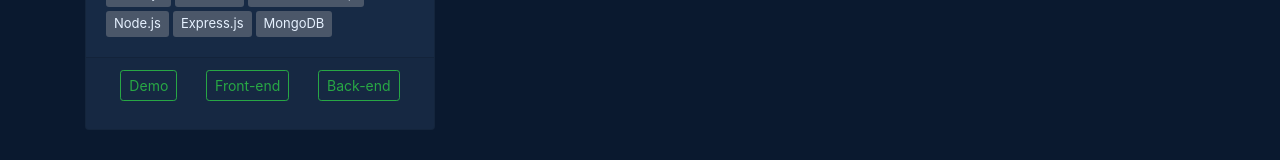
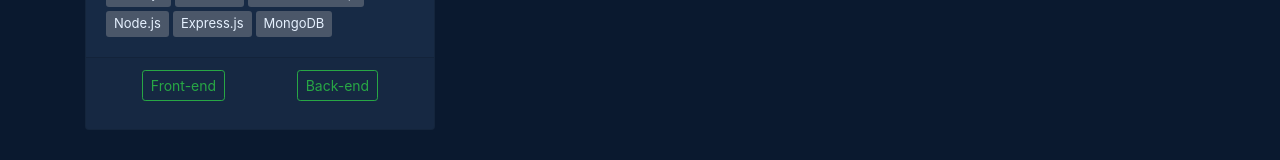
Before and after one commit to GreenerAsraf/my-portfolio, a React (Create React App) app: page /portfolio in a window 1280 px wide. Shown: the part 1274-1434 px from the top of the page. Built offline with nearby package versions, Linux system fonts and the light colour scheme.

Commit message:
email js added

```diff
--- a/src/Components/ContactPage/ContactPage.js
+++ b/src/Components/ContactPage/ContactPage.js
@@ -10,9 +10,10 @@ const ContactPage = () => {
     emailjs
       .sendForm(
         "gmail",
-        "template_kz1c6uq",
+        "service_0jbxlu6",
         e.target,
-        "user_iikwQ68Hfk6KErZFZNy0o"
+        "rHtvBbZ_lbS3OjOIH"
+        // "user_iikwQ68Hfk6KErZFZNy0o"
       )
       .then(
         (result) => {
--- a/src/Components/ProjectList/ProjectList.js
+++ b/src/Components/ProjectList/ProjectList.js
@@ -6,10 +6,12 @@ const portfolioData = [
     type: "React",
     technologys: ["React.js", "Firebase", "ReactcBootstrap"],
     links: [
-      { linkType: "Demo", link: "https://basic-netflix.web.app/" },
+      { linkType: "Demo",
+      //  link: "https://basic-netflix.web.app/"
+      },
       {
         linkType: "Front-end",
-        link: "https://github.com/programmeranamul/besic-netflix",
+        // link: "https://github.com/programmeranamul/besic-netflix",
       },
     ],
   },
@@ -19,14 +21,16 @@ const portfolioData = [
     type: "Mern",
     technologys: ["React.js", "Firebase", "React-Bootstrap"],
     links: [
-      { linkType: "Demo", link: "https://basic-netflix.web.app/" },
+      { linkType: "Demo",
+      // link: "https://basic-netflix.web.app/"
+    },
       {
         linkType: "Front-end",
-        link: "https://github.com/programmeranamul/massage-therapy",
+        // link: "https://github.com/programmeranamul/massage-therapy",
       },
       {
         linkType: "Back-end",
-        link: "https://github.com/programmeranamul/massage-therapy-server",
+        // link: "https://github.com/programmeranamul/massage-therapy-server",
       },
     ],
   },
@@ -43,14 +47,16 @@ const portfolioData = [
       "MongoDB",
     ],
     links: [
-      { linkType: "Demo", link: "https://basic-netflix.web.app/" },
+      { linkType: "Demo",
+      //  link: "https://basic-netflix.web.app/"
+      },
       {
         linkType: "Front-end",
-        link: "https://github.com/programmeranamul/massage-therapy",
+        // link: "https://github.com/programmeranamul/massage-therapy",
       },
       {
         linkType: "Back-end",
-        link: "https://github.com/programmeranamul/massage-therapy-server",
+        // link: "https://github.com/programmeranamul/massage-therapy-server",
       },
     ],
   },
@@ -67,14 +73,14 @@ const portfolioData = [
       "MongoDB",
     ],
     links: [
-      { linkType: "Demo", link: "https://basic-netflix.web.app/" },
+      // { linkType: "Demo", link: "https://basic-netflix.web.app/" },
       {
         linkType: "Front-end",
-        link: "https://github.com/programmeranamul/massage-therapy",
+        // link: "https://github.com/programmeranamul/massage-therapy",
       },
       {
         linkType: "Back-end",
-        link: "https://github.com/programmeranamul/massage-therapy-server",
+        // link: "https://github.com/programmeranamul/massage-therapy-server",
       },
     ],
   },
--- a/src/Components/ShearedFolder/ArticelData/ArticelData.js
+++ b/src/Components/ShearedFolder/ArticelData/ArticelData.js
@@ -6,7 +6,8 @@ const articelData = [
         title: "10 Javascript String Method",
         description : "Lorem ipsum, dolor sit amet consectetur adipisicing elit. Laudantium, saepe perferendis dolor amet vero voluptates voluptate nemo debitis quibusdam temporibus, obcaecati unde excepturi enim rerum, explicabo cupiditate? Ab, repudiandae doloremque, beatae earum fugiat amet consectetur natus, alias dicta numquam debitis quibusdam repellendus atque vitae minus inventore officiis officia. Sequi, ullam...",
         image : javascript,
-        link : "https://programmer-anamul.medium.com/javascript-string-number-array-18378f26c692",
+        link : "https://medium.com/@asraf.uddin4407/javascript-string-number-array-a5e70ebe2a4e",
+        // link : "https://programmer-anamul.medium.com/javascript-string-number-array-18378f26c692",
         tags : ["Javascript","es6"],
         date : "May 3 2021",
     },
@@ -14,7 +15,7 @@ const articelData = [
         title: "10 Javascript String Method",
         description : "Lorem ipsum, dolor sit amet consectetur adipisicing elit. Laudantium, saepe perferendis dolor amet vero voluptates voluptate nemo debitis quibusdam temporibus, obcaecati unde excepturi enim rerum, explicabo cupiditate? Ab, repudiandae doloremque, beatae earum fugiat amet consectetur natus, alias dicta numquam debitis quibusdam repellendus atque vitae minus inventore officiis officia. Sequi, ullam...",
         image : javascript,
-        link : "https://programmer-anamul.medium.com/javascript-string-number-array-18378f26c692",
+        link : "https://medium.com/@asraf.uddin4407/javascript-string-number-array-a5e70ebe2a4e",
         tags : ["Javascript"],
         date : "May 3 2021",
     },
@@ -22,7 +23,7 @@ const articelData = [
         title: "10 Javascript String Method",
         description : "Lorem ipsum, dolor sit amet consectetur adipisicing elit. Laudantium, saepe perferendis dolor amet vero voluptates voluptate nemo debitis quibusdam temporibus, obcaecati unde excepturi enim rerum, explicabo cupiditate? Ab, repudiandae doloremque, beatae earum fugiat amet consectetur natus, alias dicta numquam debitis quibusdam repellendus atque vitae minus inventore officiis officia. Sequi, ullam...",
         image : javascript,
-        link : "https://programmer-anamul.medium.com/javascript-string-number-array-18378f26c692",
+        link : "https://medium.com/@asraf.uddin4407/javascript-string-number-array-a5e70ebe2a4e",
         tags : ["Javascript","es6", "React", "MongoDB"],
         date : "May 3 2021",
     },
@@ -30,7 +31,7 @@ const articelData = [
         title: "10 Javascript String Method",
         description : "Lorem ipsum, dolor sit amet consectetur adipisicing elit. Laudantium, saepe perferendis dolor amet vero voluptates voluptate nemo debitis quibusdam temporibus, obcaecati unde excepturi enim rerum, explicabo cupiditate? Ab, repudiandae doloremque, beatae earum fugiat amet consectetur natus, alias dicta numquam debitis quibusdam repellendus atque vitae minus inventore officiis officia. Sequi, ullam...",
         image : javascript,
-        link : "https://programmer-anamul.medium.com/javascript-string-number-array-18378f26c692",
+        link : "https://medium.com/@asraf.uddin4407/javascript-string-number-array-a5e70ebe2a4e",
         tags : ["Javascript"],
         date : "May 3 2021",
     },
```
